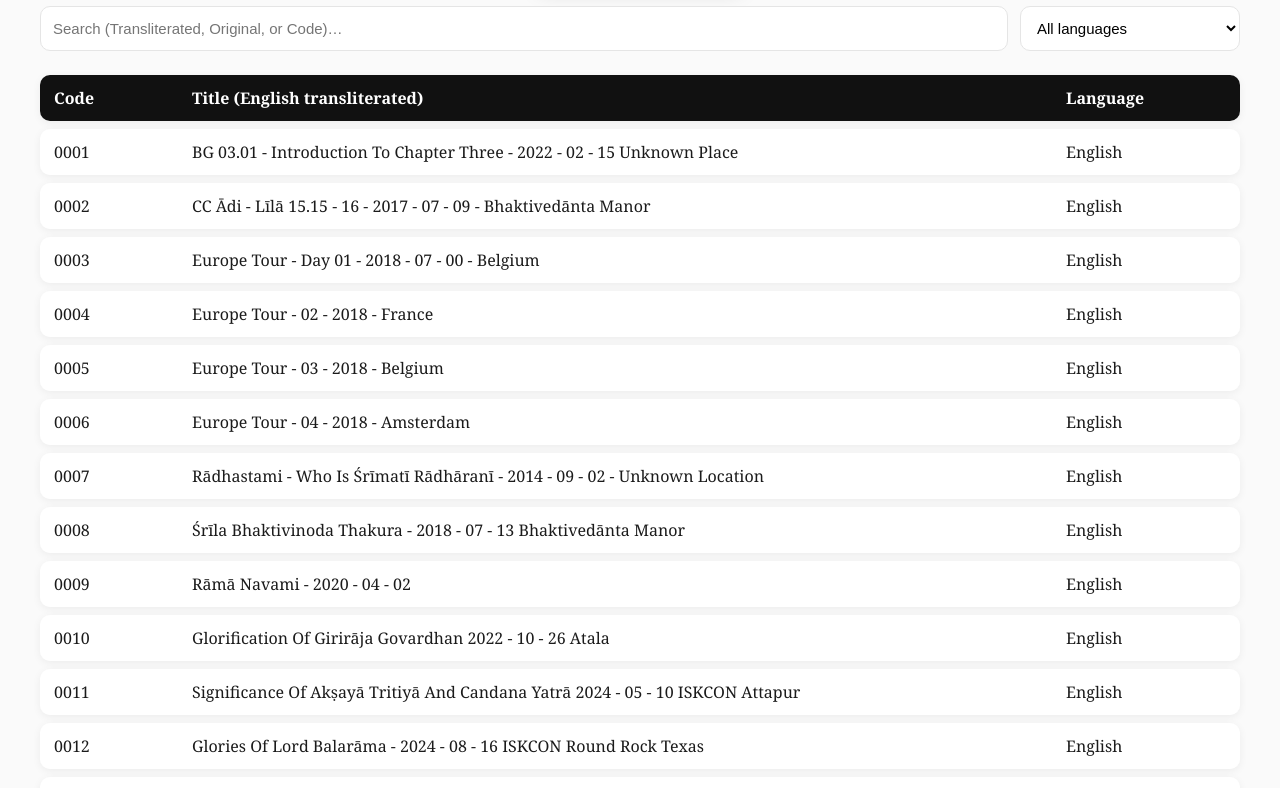
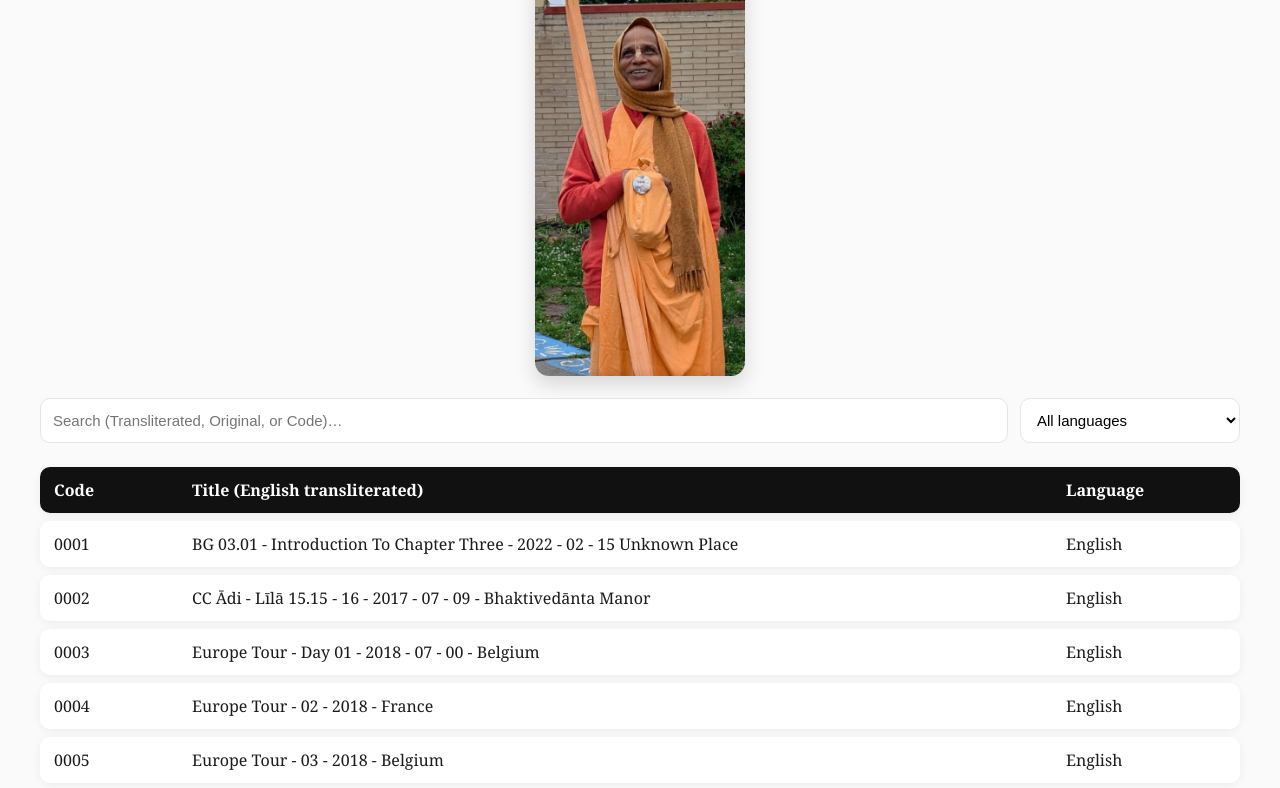
Before and after one commit to vani-samputa/hhhsm-lecture-manual, a plain HTML site: page index.html in a window 1280 px wide. Shown: the part 148-936 px from the top of the page. Drawn offline with Linux system fonts and the light colour scheme.

Commit message:
Update index.html

```diff
--- a/index.html
+++ b/index.html
@@ -30,7 +30,7 @@
 <body>
   <div class="wrap">
     <h1>Vāṇī Saṃputa Lecture Catalogue</h1>
-    <img src="Gurumaharaj.jpg" alt="Śrīla Gurumaharaj (HH Haladhar Swami Maharaj)" class="header-image" />
+    <img src="Gurumaharaj.png" alt="Śrīla Gurumaharaj (HH Haladhar Swami Maharaj)" class="header-image" />
 
     <div class="controls">
       <input id="q" placeholder="Search (Transliterated, Original, or Code)…">
```
